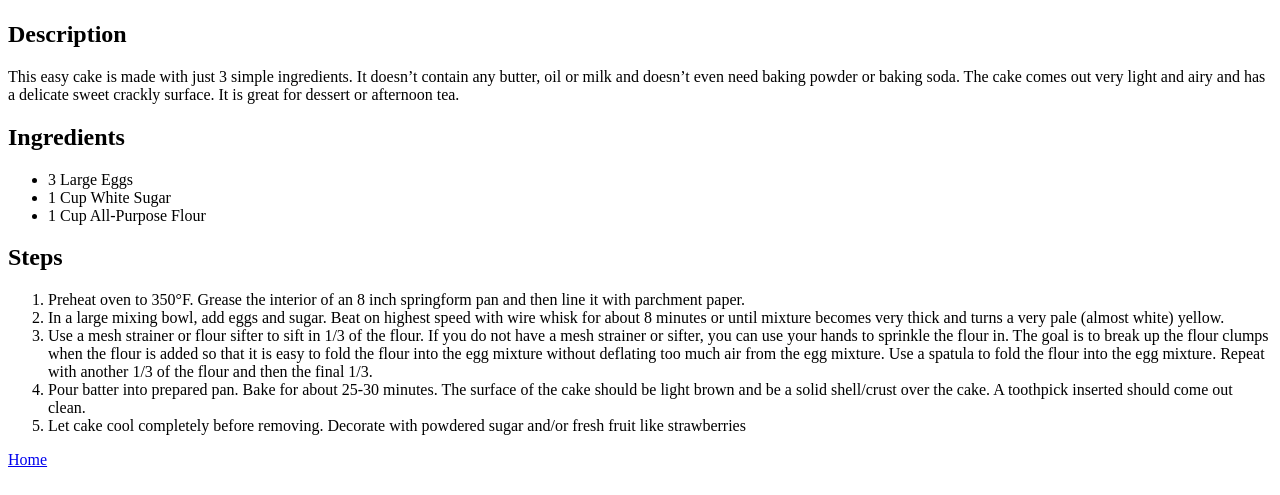
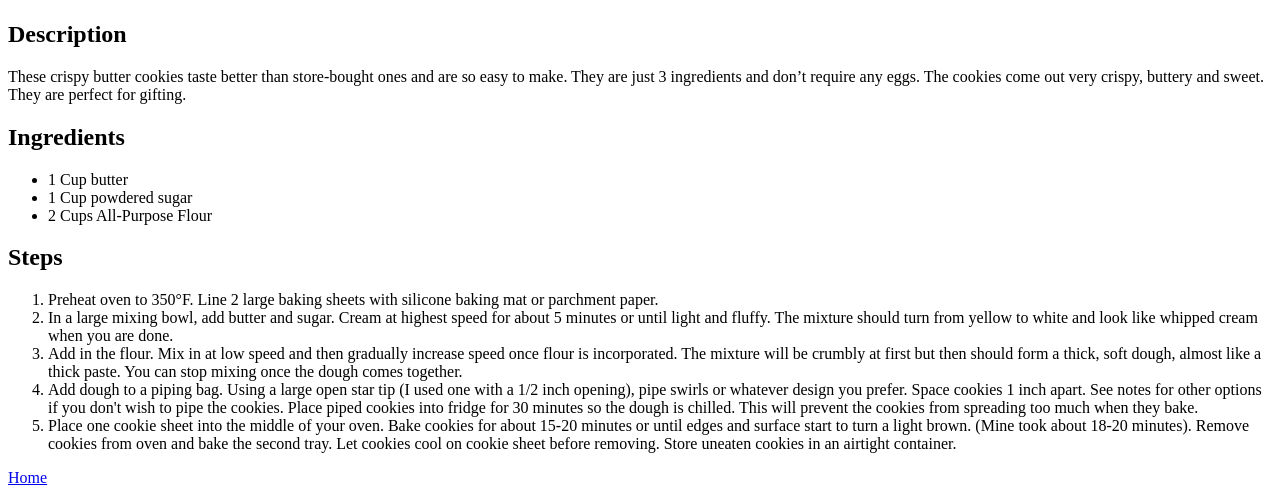
Before and after one commit to synyeekwan/odin-recipes, a plain HTML site: page recipes/three-ingredient-cookies.html in a window 1280 px wide. Shown: the part 383-878 px from the top of the page. Drawn offline with Linux system fonts and the light colour scheme.

Commit message:
Add cookies image and recipe

```diff
--- a/recipes/three-ingredient-cookies.html
+++ b/recipes/three-ingredient-cookies.html
@@ -7,22 +7,22 @@
 </head>
 <body>
     <h1>3 Ingredient Cookies</h1>
-    <img src="https://kirbiecravings.com/wp-content/uploads/2021/07/3-ingredient-cake-6-700x558.jpg">
+    <img src="https://kirbiecravings.com/wp-content/uploads/2022/12/3-ingredient-butter-cookies-2-700x726.jpg">
     <h2>Description</h2>
-    <p>This easy cake is made with just 3 simple ingredients. It doesn’t contain any butter, oil or milk and doesn’t even need baking powder or baking soda. The cake comes out very light and airy and has a delicate sweet crackly surface. It is great for dessert or afternoon tea.</p>
+    <p>These crispy butter cookies taste better than store-bought ones and are so easy to make. They are just 3 ingredients and don’t require any eggs. The cookies come out very crispy, buttery and sweet. They are perfect for gifting.</p>
     <h2>Ingredients</h2>
     <ul>
-        <li>3 Large Eggs</li>
-        <li>1 Cup White Sugar</li>
-        <li>1 Cup All-Purpose Flour</li>
+        <li>1 Cup butter</li>
+        <li>1 Cup powdered sugar</li>
+        <li>2 Cups All-Purpose Flour</li>
     </ul>
     <h2>Steps</h2>
     <ol>
-        <li>Preheat oven to 350°F. Grease the interior of an 8 inch springform pan and then line it with parchment paper.</li>
-        <li>In a large mixing bowl, add eggs and sugar. Beat on highest speed with wire whisk for about 8 minutes or until mixture becomes very thick and turns a very pale (almost white) yellow. </li>
-        <li>Use a mesh strainer or flour sifter to sift in 1/3 of the flour. If you do not have a mesh strainer or sifter, you can use your hands to sprinkle the flour in. The goal is to break up the flour clumps when the flour is added so that it is easy to fold the flour into the egg mixture without deflating too much air from the egg mixture. Use a spatula to fold the flour into the egg mixture. Repeat with another 1/3 of the flour and then the final 1/3.</li>
-        <li>Pour batter into prepared pan. Bake for about 25-30 minutes. The surface of the cake should be light brown and be a solid shell/crust over the cake. A toothpick inserted should come out clean.</li>
-        <li>Let cake cool completely before removing. Decorate with powdered sugar and/or fresh fruit like strawberries</li>
+        <li>Preheat oven to 350°F.  Line 2 large baking sheets with silicone baking mat or parchment paper.</li>
+        <li>In a large mixing bowl, add butter and sugar. Cream at highest speed for about 5 minutes or until light and fluffy. The mixture should turn from yellow to white and look like whipped cream when you are done.</li>
+        <li>Add in the flour. Mix in at low speed and then gradually increase speed once flour is incorporated. The mixture will be crumbly at first but then should form a thick, soft dough, almost like a thick paste. You can stop mixing once the dough comes together.</li>
+        <li>Add dough to a piping bag. Using a large open star tip (I used one with a 1/2 inch opening), pipe swirls or whatever design you prefer. Space cookies 1 inch apart. See notes for other options if you don't wish to pipe the cookies. Place piped cookies into fridge for 30 minutes so the dough is chilled. This will prevent the cookies from spreading too much when they bake.</li>
+        <li>Place one cookie sheet into the middle of your oven. Bake cookies for about 15-20 minutes or until edges and surface start to turn a light brown. (Mine took about 18-20 minutes). Remove cookies from oven and bake the second tray. Let cookies cool on cookie sheet before removing. Store uneaten cookies in an airtight container.</li>
     </ol>
     <a href="../index.html">Home</a>
 </body>
```
